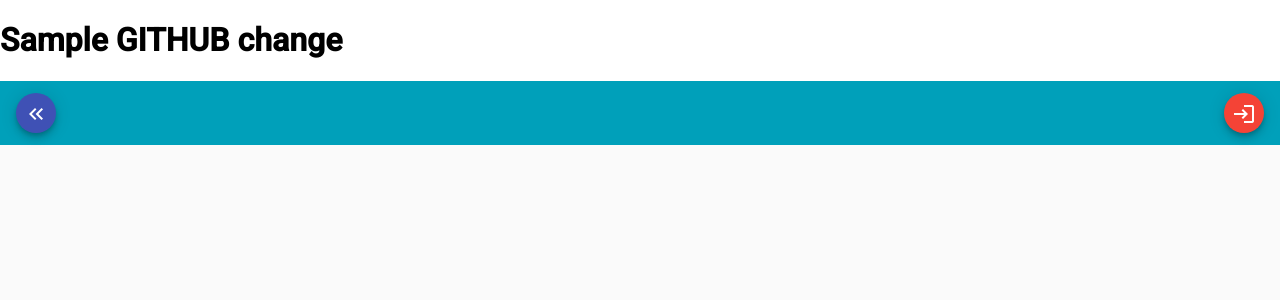
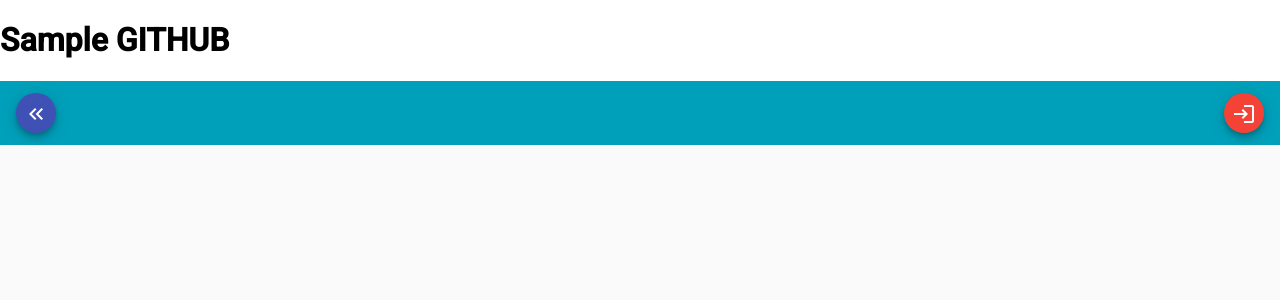
Before and after one commit to Ajinkya-Shinagare/rida-health, an Angular app: page / in a window 1280 px wide. Shown: the top 300 px of the page. Built offline with nearby package versions, Linux system fonts and the light colour scheme.

Commit message:
Update header text in app.component.html

```diff
--- a/src/app/app.component.html
+++ b/src/app/app.component.html
@@ -1,2 +1,2 @@
-<h1>Sample GITHUB change</h1>
+<h1>Sample GITHUB</h1>
 <app-header></app-header>
```
